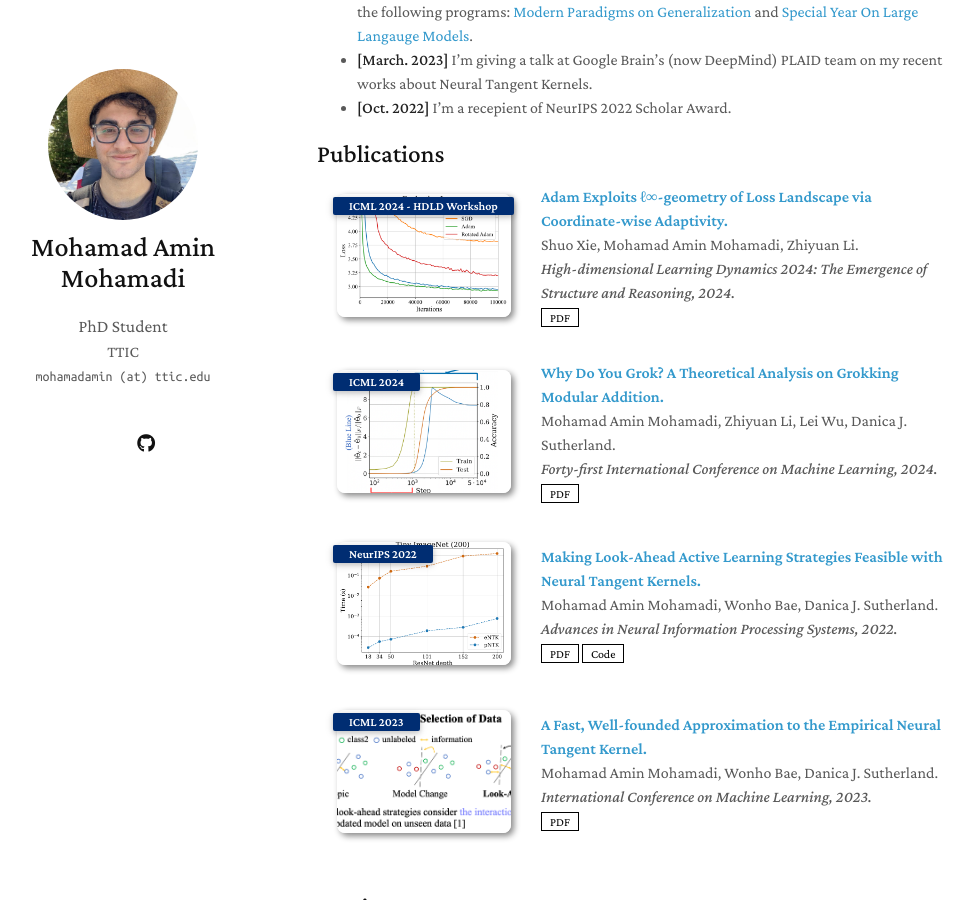
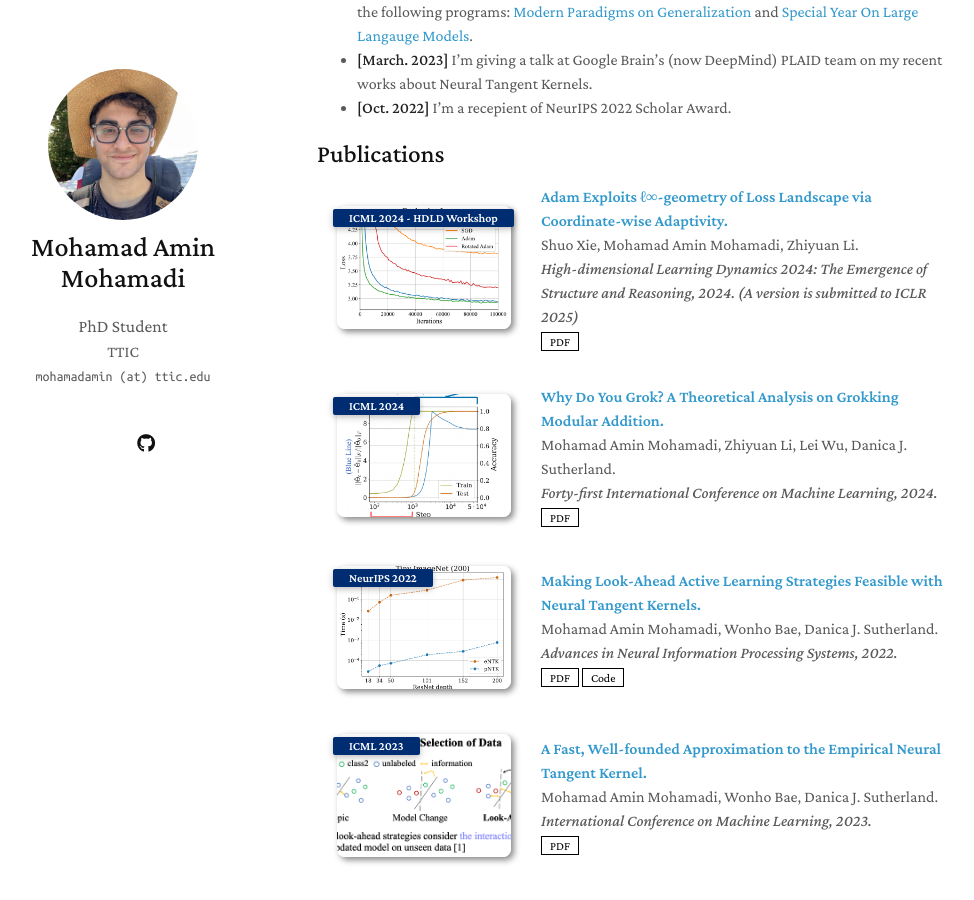
Before and after one commit to mohamad-amin/mohamad-amin.github.io, a Jekyll site: the page built from index.md, in a window 1280 px wide and 900 px high, scrolled down 311 px. Shown: the whole window, without its empty margins (153-1127 px from the left). Built offline with Jekyll 4.4.1, drawn with Linux system fonts in a browser that asks for light colours; a style sheet for code colours, icons or effects is not loaded; our own code applies the rules of GitHub Pages for plain Markdown files.

Commit message:
Update publications.yml

```diff
--- a/_data/publications.yml
+++ b/_data/publications.yml
@@ -2,8 +2,8 @@ main:
 
   - title: "Adam Exploits ℓ∞-geometry of Loss Landscape via Coordinate-wise Adaptivity."
     authors: "Shuo Xie, Mohamad Amin Mohamadi, Zhiyuan Li."
-    conference: "High-dimensional Learning Dynamics 2024: The Emergence of Structure and Reasoning, 2024."
-    pdf: "https://openreview.net/forum?id=NexAvDkQ4U (A version is submitted to ICLR 2025)"
+    conference: "High-dimensional Learning Dynamics 2024: The Emergence of Structure and Reasoning, 2024. (A version is submitted to ICLR 2025)"
+    pdf: "https://openreview.net/forum?id=NexAvDkQ4U"
     conference_short: "ICML 2024 - HDLD Workshop"
     image: "./assets/img/xie2024adam.png"
 
```
